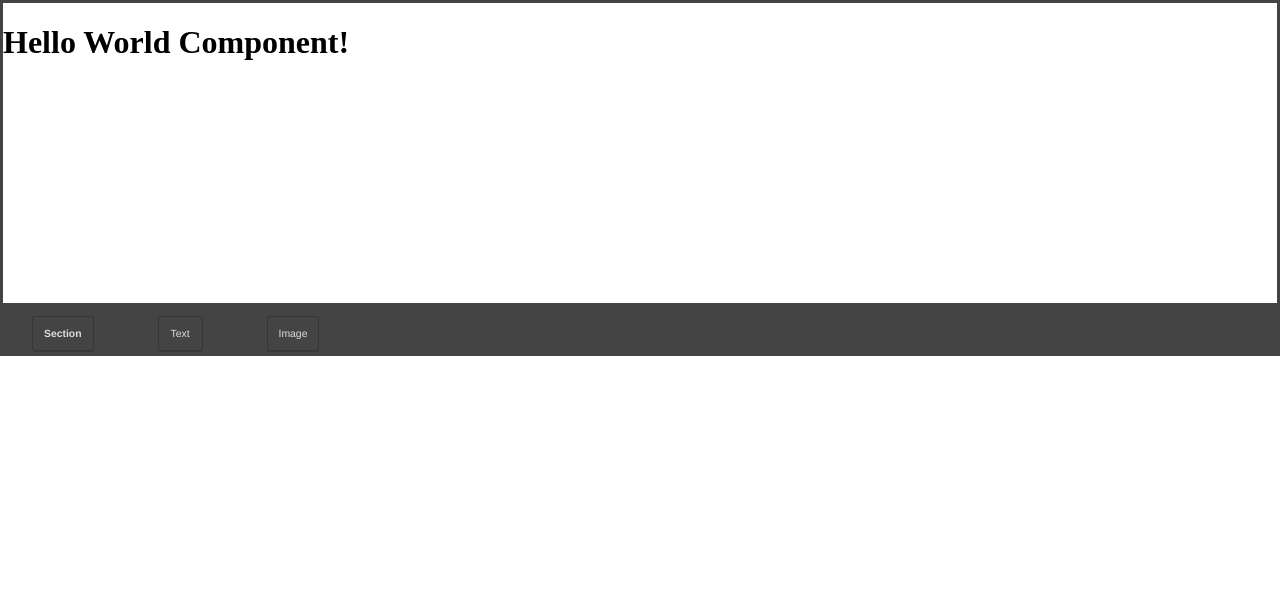
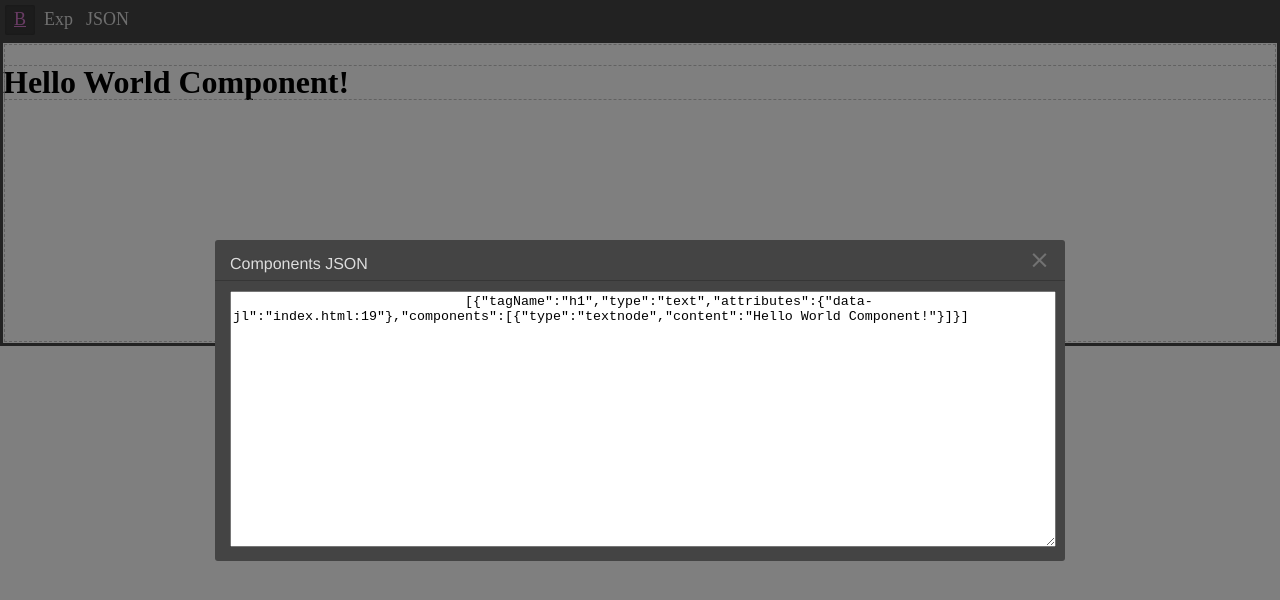
Before and after one commit to hosseinghs/grapejs, a website: page index.html in a window 1280 px wide. Drawn offline with Linux system fonts and the light colour scheme.

Commit message:
panels added

```diff
--- a/index.html
+++ b/index.html
@@ -12,6 +12,9 @@
 </head>
 
 <body>
+    <div class="panel__top">
+        <div class="panel__basic-actions"></div>
+    </div>
     <div id="gjs">
         <h1>Hello World Component!</h1>
     </div>
@@ -23,7 +26,7 @@
 </html>
 
 <!-- ----------------------------------------------------------------------- -->
-<!--       block docs: https://grapesjs.com/docs/api/block.html#block        -->
+<!--         panels docs: https://grapesjs.com/docs/api/panels.html          -->
 <!-- ----------------------------------------------------------------------- -->
 <script>
     const editor = grapesjs.init({
@@ -40,53 +43,49 @@
         // Avoid any default panel
         panels: { defaults: [] },
 
-        blockManager: {
-            appendTo: '#blocks',
-            blocks: [
-                {
-                    id: 'section', // id is mandatory
-                    label: '<b>Section</b>', // You can use HTML/SVG inside labels
-                    attributes: { class: 'gjs-block-section hellp' },
-                    content: `<section>
-                                 <h1>This is a simple title</h1>
-                                <div>This is just a Lorem text: Lorem ipsum dolor sit amet</div>
-                              </section>`,
-                },
-                {
-                    id: 'text',
-                    label: 'Text',
-                    content: '<div data-gjs-type="text">Insert your text here</div>',
-                },
-                {
-                    id: 'image',
-                    label: 'Image',
-                    // Select the component once it's dropped
-                    select: false,
-                    // You can pass components as a JSON instead of a simple HTML string,
-                    // in this case we also use a defined component type `image`
-                    content: { type: 'image' },
-                    // This triggers `active` event on dropped components and the `image`
-                    // reacts by opening the AssetManager
-                    activate: true,
-                }
-            ]
-        },
     });
 
 
-    // add block object to the wrapper:
-    // editor.BlockManager.add('block-id', {
-    //     label: 'added block',
-    //     content: { type: 'image' },
-    //     select: true,
-    //     activate: true,
-    // })
+    editor.Panels.addPanel({
+        id: 'panel-top',
+        el: '.panel__top',
+    });
+    editor.Panels.addPanel({
+        id: 'basic-actions',
+        el: '.panel__basic-actions',
+        buttons: [
+            {
+                id: 'visibility',
+                active: true, // active by default
+                className: 'btn-toggle-borders',
+                label: '<u>B</u>',
+                command: 'sw-visibility', // Built-in command
+            },
+            {
+                id: 'export',
+                className: 'btn-open-export',
+                label: 'Exp',
+                command: 'export-template',
+                context: 'export-template', // For grouping context of buttons from the same panel
+            },
+            {
+                id: 'show-json',
+                className: 'btn-show-json',
+                label: 'JSON',
+                context: 'show-json',
+                command: setContent(editor)
+            }
+        ],
+    });
 
-    // uncomment the commented codes and refresh to see the change
+    function setContent(editor) {
+        const content = `<textarea style="width:100%; height: 250px;">
+                             ${JSON.stringify(editor.getComponents())}
+                        </textarea>`
 
-    // get the wrapper obj
-    const wrapper = editor.DomComponents.getWrapper();
-    console.log(wrapper);
-
+        editor.Modal.setTitle('Components JSON')
+            .setContent(content)
+            .open();
+    }
 
 </script>
--- a/style/main.css
+++ b/style/main.css
@@ -14,11 +14,17 @@ body {
 }
 
 /* -------------------------------------------------------------------------- */
-/*                                 #blocks css                                */
+/*                                 panels css                                 */
 /* -------------------------------------------------------------------------- */
 
-.gjs-block {
-  width: auto;
-  height: auto;
-  min-height: auto;
+.panel__top {
+  padding: 0;
+  width: 100%;
+  display: flex;
+  position: initial;
+  justify-content: center;
+  justify-content: space-between;
 }
+.panel__basic-actions {
+  position: initial;
+}
```
